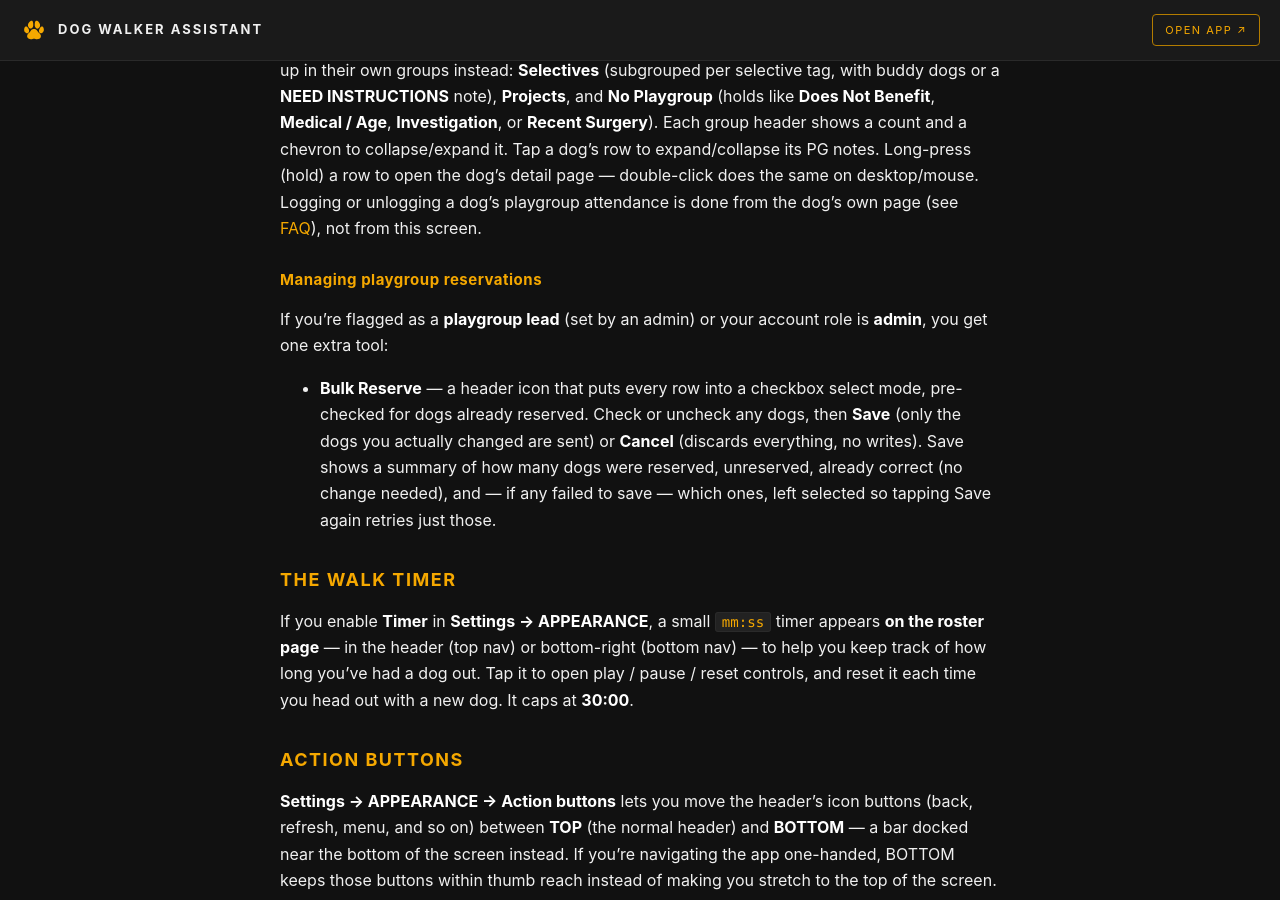
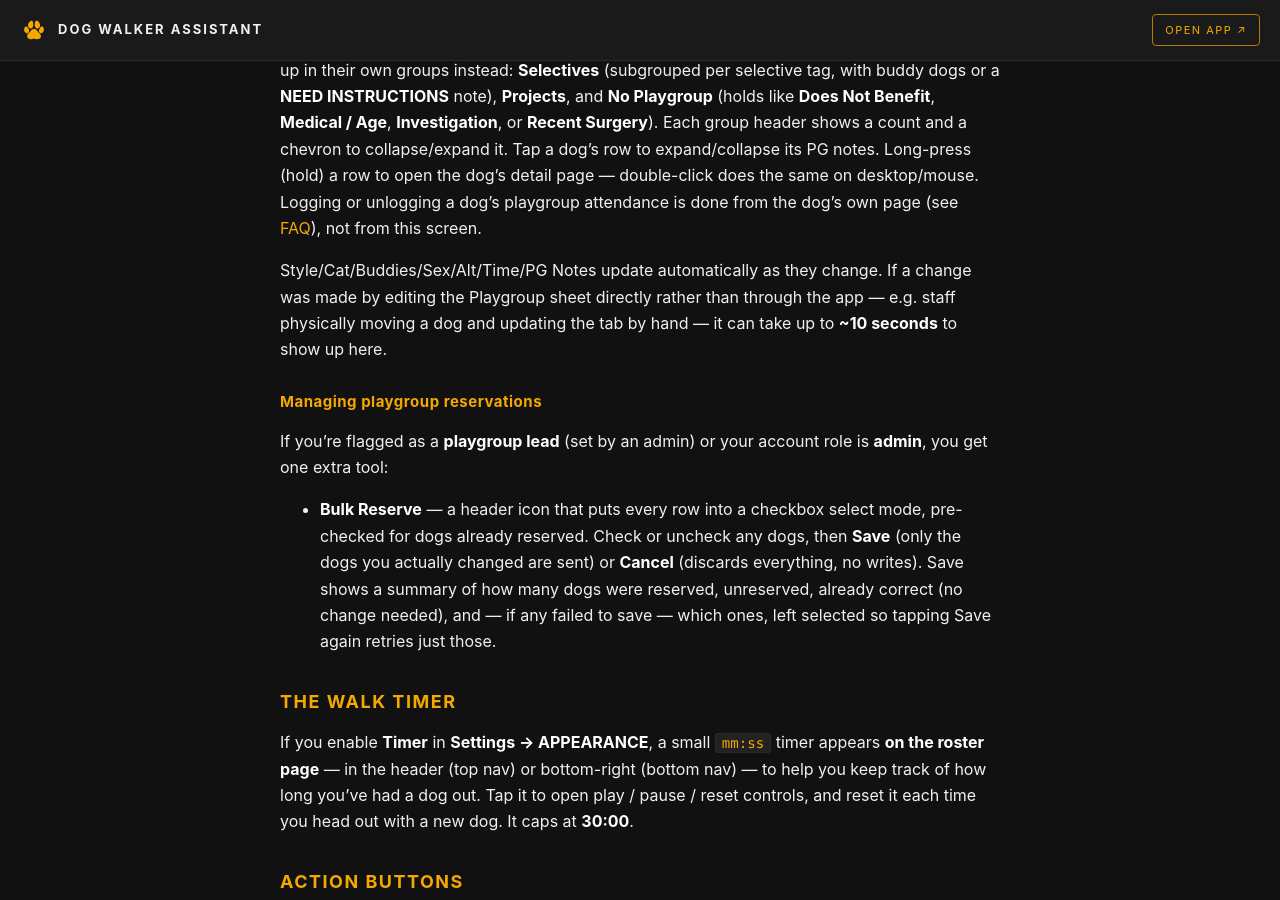
Before and after one commit to kirbsauce/dog-walker-assistant-docs, a Jekyll site: the page built from WALKER.md, in a window 1280 px wide and 900 px high, scrolled down 6437 px. Built offline with Jekyll 4.4.1, drawn with Linux system fonts in a browser that asks for light colours.

Commit message:
Note ~10s delay for direct Playgroup-sheet edits
The screen auto-updates via a backend poller (PLAYGROUP_POLL_MS,
dog-walker-assistant-mcp), so a change made by editing the sheet
directly rather than through the app can lag by up to that interval.
Expected behavior, not a bug -- just needed a staff-facing note.

Closes #105

Co-Authored-By: Claude Sonnet 5 <noreply@anthropic.com>
Claude-Session: https://claude.ai/code/session_01SceDPUFkcdhCqEDo6Dr2mP

```diff
--- a/WALKER.md
+++ b/WALKER.md
@@ -307,6 +307,11 @@ does the same on desktop/mouse. Logging or unlogging a dog's playgroup
 attendance is done from the dog's own page (see [FAQ](#faq)), not from this
 screen.
 
+Style/Cat/Buddies/Sex/Alt/Time/PG Notes update automatically as they change.
+If a change was made by editing the Playgroup sheet directly rather than
+through the app — e.g. staff physically moving a dog and updating the tab by
+hand — it can take up to **~10 seconds** to show up here.
+
 ### Managing playgroup reservations
 
 If you're flagged as a **playgroup lead** (set by an admin) or your account
```
